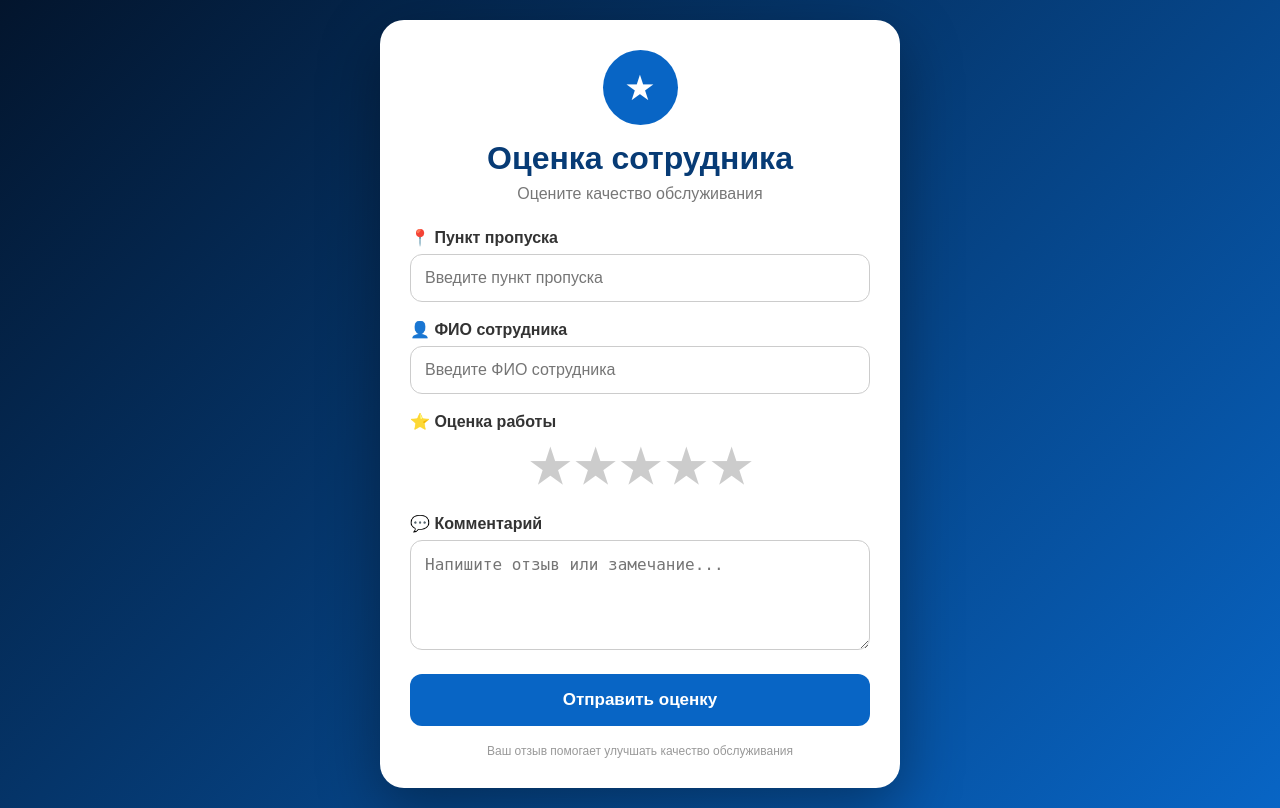
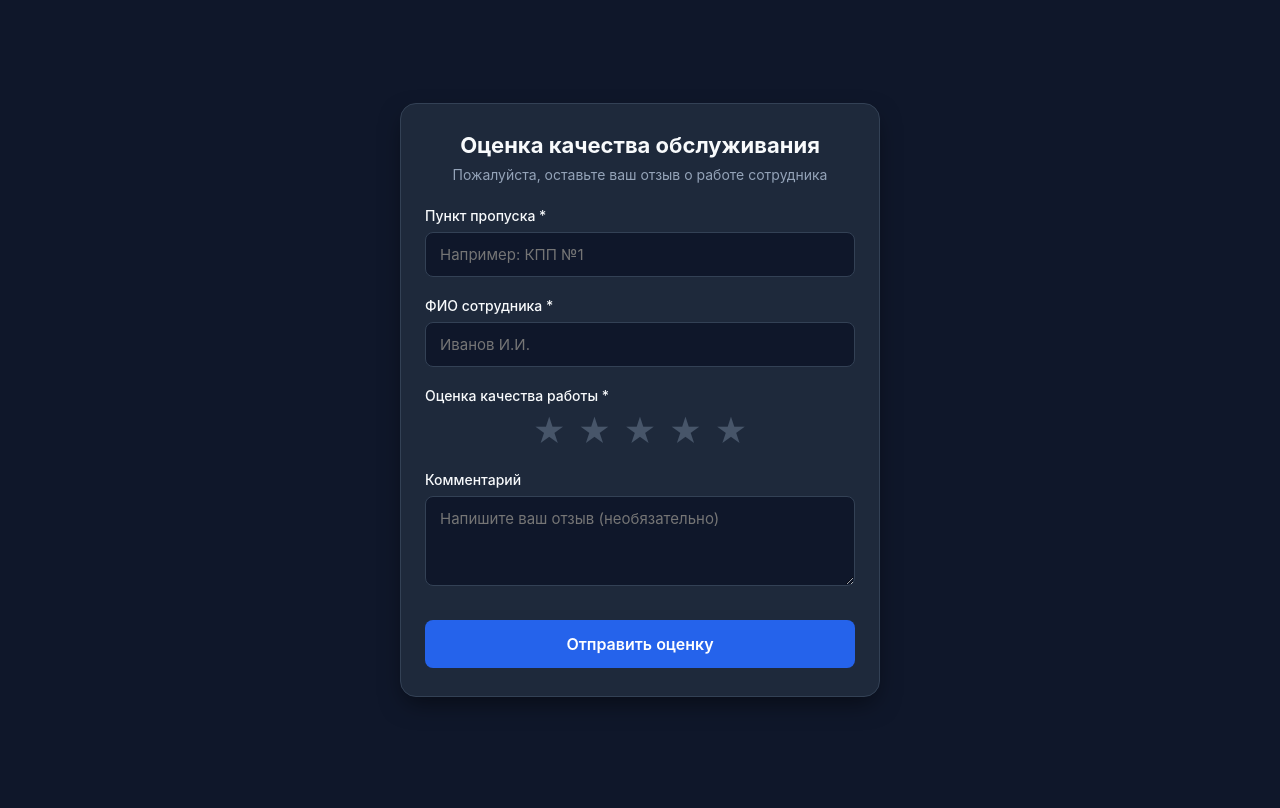
Before and after one commit to Erbolat-1/employee-rating, a Flask app: page / in a window 1280 px wide. After the commit the page ends 700 px from the top, so only its background shows below. Run offline with Flask 3, Linux system fonts and the light colour scheme.

Commit message:
Update index.html

```diff
--- a/employee-rating/templates/index.html
+++ b/employee-rating/templates/index.html
@@ -1,502 +1,310 @@
 <!DOCTYPE html>
-
 <html lang="ru">
-
 <head>
-
     <meta charset="UTF-8">
-
-<meta name="viewport"
-      content="width=device-width, initial-scale=1.0">
-
-<title>Оценка сотрудника</title>
-
+    <meta name="viewport" content="width=device-width, initial-scale=1.0">
+    <title>Оценка сотрудников</title>
     <style>
+        :root {
+            --bg-color: #0f172a;
+            --card-bg: #1e293b;
+            --accent-color: #2563eb;
+            --accent-hover: #1d4ed8;
+            --text-main: #f8fafc;
+            --text-muted: #94a3b8;
+            --border-color: #334155;
+            --star-inactive: #475569;
+            --star-active: #f59e0b;
+            --error-color: #ef4444;
+            --success-color: #10b981;
+        }
 
         * {
             box-sizing: border-box;
+            margin: 0;
+            padding: 0;
+            font-family: -apple-system, BlinkMacSystemFont, "Segoe UI", Roboto, Helvetica, Arial, sans-serif;
         }
 
         body {
-
-    margin: 0;
-
+            background-color: var(--bg-color);
+            color: var(--text-main);
+            display: flex;
+            justify-content: center;
+            align-items: center;
             min-height: 100vh;
-
-    font-family: Arial, sans-serif;
-
-    background:
-        linear-gradient(
-            135deg,
-            #03152d,
-            #0865c5
-        );
-
-    display: flex;
-
-    align-items: center;
-
-    justify-content: center;
-
-    padding: 20px;
+            padding: 16px;
         }
 
-.card {
-
+        .container {
             width: 100%;
-
-    max-width: 520px;
-
-    background: white;
-
-    border-radius: 24px;
-
-    padding: 30px;
-
-    box-shadow:
-        0 20px 60px rgba(0,0,0,.35);
+            max-width: 480px;
+            background-color: var(--card-bg);
+            border: 1px solid var(--border-color);
+            border-radius: 16px;
+            padding: 28px 24px;
+            box-shadow: 0 10px 25px -5px rgba(0, 0, 0, 0.5);
         }
 
-.logo {
-
-    width: 75px;
-
-    height: 75px;
-
-    margin: 0 auto 15px;
-
-    border-radius: 50%;
-
-    background: #0865c5;
-
-    color: white;
-
-    display: flex;
-
-    align-items: center;
-
-    justify-content: center;
-
-    font-size: 35px;
+        .header {
+            text-align: center;
+            margin-bottom: 24px;
         }
 
-h1 {
-
-    text-align: center;
-
-    color: #073b75;
-
-    margin: 0;
+        .header h1 {
+            font-size: 22px;
+            font-weight: 700;
+            color: var(--text-main);
+            margin-bottom: 8px;
         }
 
-.subtitle {
+        .header p {
+            font-size: 14px;
+            color: var(--text-muted);
+        }
 
-    text-align: center;
-
-    color: #777;
-
-    margin: 8px 0 25px;
+        .form-group {
+            margin-bottom: 20px;
         }
 
         label {
-
             display: block;
-
-    font-weight: bold;
-
-    margin-top: 18px;
-
-    margin-bottom: 7px;
-
-    color: #333;
+            font-size: 14px;
+            font-weight: 500;
+            margin-bottom: 8px;
+            color: var(--text-main);
         }
 
-input,
+        input[type="text"],
         textarea {
-
             width: 100%;
-
-    padding: 14px;
-
-    border: 1px solid #ccc;
-
-    border-radius: 12px;
-
-    font-size: 16px;
-
+            padding: 12px 14px;
+            background-color: var(--bg-color);
+            border: 1px solid var(--border-color);
+            border-radius: 8px;
+            color: var(--text-main);
+            font-size: 15px;
             outline: none;
+            transition: border-color 0.2s ease;
         }
 
-input:focus,
+        input[type="text"]:focus,
         textarea:focus {
-
-    border-color: #0865c5;
+            border-color: var(--accent-color);
         }
 
         textarea {
-
-    min-height: 110px;
-
             resize: vertical;
+            min-height: 90px;
         }
 
-.stars {
-
+        /* Интерактивные звёзды */
+        .stars-container {
             display: flex;
-
-    flex-direction: row-reverse;
-
+            gap: 12px;
             justify-content: center;
-
-    gap: 5px;
-
-    margin: 10px 0 20px;
+            direction: row;
+            margin-top: 6px;
         }
 
-.stars input {
-
-    display: none;
+        .star {
+            font-size: 32px;
+            color: var(--star-inactive);
+            cursor: pointer;
+            transition: color 0.15s ease, transform 0.15s ease;
+            user-select: none;
         }
 
-.stars label {
-
-    margin: 0;
-
-    font-size: 45px;
-
-    color: #ccc;
-
-    cursor: pointer;
+        .star:hover,
+        .star.active {
+            color: var(--star-active);
         }
 
-.stars label:hover,
-.stars label:hover ~ label,
-.stars input:checked ~ label {
-
-    color: #ffc107;
+        .star:active {
+            transform: scale(1.2);
         }
 
-button {
-
+        .btn-submit {
             width: 100%;
-
+            padding: 14px;
+            background-color: var(--accent-color);
+            color: #ffffff;
             border: none;
-
-    border-radius: 12px;
-
-    background: #0865c5;
-
-    color: white;
-
-    padding: 16px;
-
-    margin-top: 20px;
-
-    font-size: 17px;
-
-    font-weight: bold;
-
+            border-radius: 8px;
+            font-size: 16px;
+            font-weight: 600;
             cursor: pointer;
+            transition: background-color 0.2s ease, opacity 0.2s ease;
+            margin-top: 10px;
         }
 
-button:hover {
-
-    background: #064d98;
+        .btn-submit:hover {
+            background-color: var(--accent-hover);
         }
 
-.success {
-
-    display: none;
-
-    text-align: center;
-
-    padding: 20px;
+        .btn-submit:disabled {
+            opacity: 0.6;
+            cursor: not-allowed;
         }
 
-.success-icon {
-
-    font-size: 65px;
+        /* Сообщения об успехе/ошибке */
+        .alert {
+            display: none;
+            padding: 16px;
+            border-radius: 8px;
+            margin-top: 20px;
+            text-align: center;
+            font-size: 15px;
+            font-weight: 500;
+            line-height: 1.4;
         }
 
-.success h2 {
-
-    color: #16833b;
+        .alert-success {
+            background-color: rgba(16, 185, 129, 0.15);
+            border: 1px solid var(--success-color);
+            color: var(--success-color);
         }
 
-.footer {
-
-    text-align: center;
-
-    color: #999;
-
-    font-size: 12px;
-
-    margin-top: 18px;
+        .alert-error {
+            background-color: rgba(239, 68, 68, 0.15);
+            border: 1px solid var(--error-color);
+            color: var(--error-color);
         }
-
     </style>
-
 </head>
-
 <body>
 
-<div class="card">
-
-<div id="formBlock">
-
-<div class="logo">
-★
+<div class="container">
+    <div class="header">
+        <h1>Оценка качества обслуживания</h1>
+        <p>Пожалуйста, оставьте ваш отзыв о работе сотрудника</p>
     </div>
 
-<h1>
-Оценка сотрудника
-</h1>
-
-<div class="subtitle">
-Оцените качество обслуживания
+    <form id="ratingForm">
+        <div class="form-group">
+            <label for="checkpoint">Пункт пропуска *</label>
+            <input type="text" id="checkpoint" placeholder="Например: КПП №1" required>
         </div>
 
-<label for="checkpoint">
-📍 Пункт пропуска
-</label>
-
-<input
-    type="text"
-    id="checkpoint"
-    placeholder="Введите пункт пропуска"
->
-
-<label for="employee">
-👤 ФИО сотрудника
-</label>
-
-<input
-    type="text"
-    id="employee"
-    placeholder="Введите ФИО сотрудника"
->
-
-<label>
-⭐ Оценка работы
-</label>
-
-<div class="stars">
-
-<input
-    type="radio"
-    name="rating"
-    id="star5"
-    value="5"
->
-
-<label for="star5">★</label>
-
-<input
-    type="radio"
-    name="rating"
-    id="star4"
-    value="4"
->
-
-<label for="star4">★</label>
-
-<input
-    type="radio"
-    name="rating"
-    id="star3"
-    value="3"
->
-
-<label for="star3">★</label>
-
-<input
-    type="radio"
-    name="rating"
-    id="star2"
-    value="2"
->
-
-<label for="star2">★</label>
-
-<input
-    type="radio"
-    name="rating"
-    id="star1"
-    value="1"
->
-
-<label for="star1">★</label>
-
+        <div class="form-group">
+            <label for="employee_name">ФИО сотрудника *</label>
+            <input type="text" id="employee_name" placeholder="Иванов И.И." required>
         </div>
 
-<label for="comment">
-💬 Комментарий
-</label>
-
-<textarea
-    id="comment"
-    placeholder="Напишите отзыв или замечание..."
-></textarea>
-
-<button onclick="sendRating()">
-Отправить оценку
-</button>
-
-<div class="footer">
-
-Ваш отзыв помогает улучшать качество обслуживания
-
+        <div class="form-group">
+            <label>Оценка качества работы *</label>
+            <div class="stars-container" id="starsContainer">
+                <span class="star" data-value="1">&#9733;</span>
+                <span class="star" data-value="2">&#9733;</span>
+                <span class="star" data-value="3">&#9733;</span>
+                <span class="star" data-value="4">&#9733;</span>
+                <span class="star" data-value="5">&#9733;</span>
+            </div>
         </div>
 
+        <div class="form-group">
+            <label for="comment">Комментарий</label>
+            <textarea id="comment" placeholder="Напишите ваш отзыв (необязательно)"></textarea>
         </div>
 
-<div
-    class="success"
-    id="successBlock"
->
+        <button type="submit" class="btn-submit" id="submitBtn">Отправить оценку</button>
+    </form>
 
-<div class="success-icon">
-✅
-</div>
-
-<h2>
-Спасибо за оценку!
-</h2>
-
-<p>
-Ваша оценка успешно отправлена.
-</p>
-
-<button onclick="location.reload()">
-Новая оценка
-</button>
-
-</div>
-
+    <div id="alertSuccess" class="alert alert-success"></div>
+    <div id="alertError" class="alert alert-error"></div>
 </div>
 
 <script>
+    let currentRating = 0;
+    const stars = document.querySelectorAll('.star');
+    const form = document.getElementById('ratingForm');
+    const submitBtn = document.getElementById('submitBtn');
+    const alertSuccess = document.getElementById('alertSuccess');
+    const alertError = document.getElementById('alertError');
 
-async function sendRating() {
+    // Логика выбора звёзд
+    stars.forEach(star => {
+        star.addEventListener('mouseover', function() {
+            const val = this.getAttribute('data-value');
+            highlightStars(val);
+        });
 
-    const checkpoint =
-        document.getElementById("checkpoint")
-        .value.trim();
+        star.addEventListener('mouseout', function() {
+            highlightStars(currentRating);
+        });
 
-    const employee =
-        document.getElementById("employee")
-        .value.trim();
+        star.addEventListener('click', function() {
+            currentRating = this.getAttribute('data-value');
+            highlightStars(currentRating);
+        });
+    });
 
-    const comment =
-        document.getElementById("comment")
-        .value.trim();
+    function highlightStars(val) {
+        stars.forEach(star => {
+            if (star.getAttribute('data-value') <= val) {
+                star.classList.add('active');
+            } else {
+                star.classList.remove('active');
+            }
+        });
+    }
 
-    const ratingElement =
-        document.querySelector(
-            'input[name="rating"]:checked'
-        );
+    // Отправка формы
+    form.addEventListener('submit', async function(e) {
+        e.preventDefault();
 
-    if (!checkpoint) {
+        alertSuccess.style.display = 'none';
+        alertError.style.display = 'none';
 
-        alert(
-            "Введите пункт пропуска."
-        );
+        const checkpoint = document.getElementById('checkpoint').value.trim();
+        const employeeName = document.getElementById('employee_name').value.trim();
+        const comment = document.getElementById('comment').value.trim();
 
+        if (currentRating === 0) {
+            showError('Пожалуйста, выберите оценку от 1 до 5 звёзд.');
             return;
         }
 
-    if (!employee) {
-
-        alert(
-            "Введите ФИО сотрудника."
-        );
-
-        return;
-    }
-
-    if (!ratingElement) {
-
-        alert(
-            "Поставьте оценку от 1 до 5."
-        );
-
-        return;
-    }
-
-    const rating =
-        Number(ratingElement.value);
-
-    const data = {
-
-        checkpoint: checkpoint,
-
-        employee: employee,
-
-        rating: rating,
-
-        comment: comment
-
-    };
+        submitBtn.disabled = true;
+        submitBtn.innerText = 'Отправка...';
 
         try {
+            const response = await fetch('/api/rate', {
+                method: 'POST',
+                headers: {
+                    'Content-Type': 'application/json'
+                },
+                body: JSON.stringify({
+                    checkpoint: checkpoint,
+                    employee_name: employeeName,
+                    rating: currentRating,
+                    comment: comment
+                })
+            });
 
-        const response =
-            await fetch(
-                "/api/rating",
-                {
+            const result = await response.json();
 
-                    method: "POST",
+            if (response.ok && result.success) {
+                form.style.display = 'none';
+                alertSuccess.innerText = result.message;
+                alertSuccess.style.display = 'block';
+            } else {
+                showError(result.message || 'Произошла ошибка при отправке.');
+                submitBtn.disabled = false;
+                submitBtn.innerText = 'Отправить оценку';
+            }
+        } catch (err) {
+            showError('Ошибка сети или сервера. Проверьте подключение к интернету.');
+            submitBtn.disabled = false;
+            submitBtn.innerText = 'Отправить оценку';
+        }
+    });
 
-                    headers: {
-                        "Content-Type":
-                            "application/json"
-                    },
-
-                    body:
-                        JSON.stringify(data)
-
+    function showError(msg) {
+        alertError.innerText = msg;
+        alertError.style.display = 'block';
     }
-            );
-
-        const result =
-            await response.json();
-
-        if (!response.ok ||
-            !result.success) {
-
-            throw new Error(
-                result.message ||
-                "Ошибка сервера"
-            );
-        }
-
-        document
-            .getElementById(
-                "formBlock"
-            )
-            .style.display = "none";
-
-        document
-            .getElementById(
-                "successBlock"
-            )
-            .style.display = "block";
-
-    } catch (error) {
-
-        console.error(error);
-
-        alert(
-            "❌ Не удалось отправить оценку.\\n\\n" +
-            error.message
-        );
-
-    }
-
-}
-
 </script>
 
 </body>
-
 </html>
```
Lines whose indentation alone changed are shown as unchanged.
